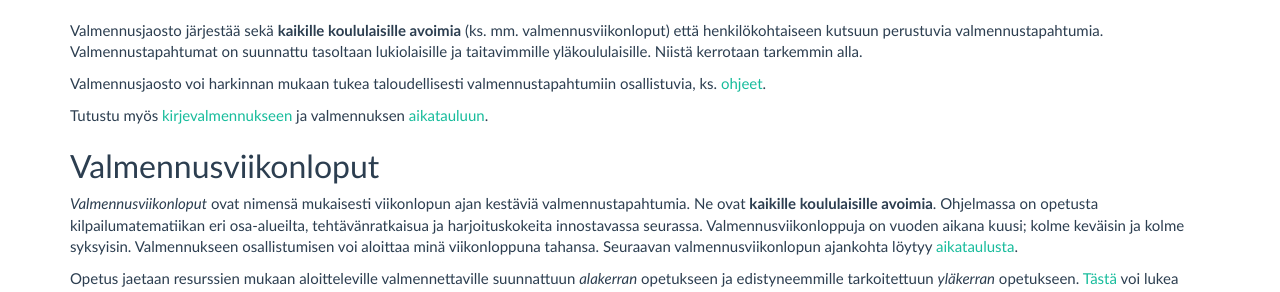
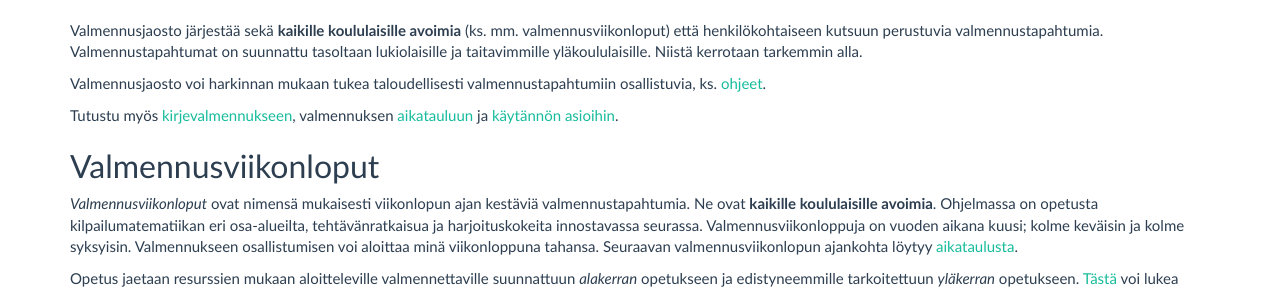
Before and after one commit to matematiikkakilpailut/matematiikkakilpailut.github.io, a Jekyll site: the page built from kaytanto/index.md, in a window 1280 px wide. Shown: the part 248-540 px from the top of the page. Built offline with Jekyll 4.4.1, drawn with Linux system fonts in a browser that asks for light colours.

Commit message:
Update index.md
linkki käytäntöön

```diff
--- a/kaytanto/index.md
+++ b/kaytanto/index.md
@@ -14,8 +14,9 @@ Valmennusjaosto voi harkinnan mukaan
 tukea taloudellisesti valmennus­tapahtumiin osallistuvia, ks.
 <a href="#tuki">ohjeet</a>.
 
-Tutustu myös [kirjevalmennukseen](https://matematiikkakilpailut.fi/valmennus/)
-ja valmennuksen [aikatauluun](https://matematiikkakilpailut.fi/aikataulu/).
+Tutustu myös [kirjevalmennukseen](https://matematiikkakilpailut.fi/valmennus/),
+valmennuksen [aikatauluun](https://matematiikkakilpailut.fi/aikataulu/)
+ja <a href="#kaytantoa">käytännön asioihin</a>.
 
 ## Valmennusviikonloput
 
```
